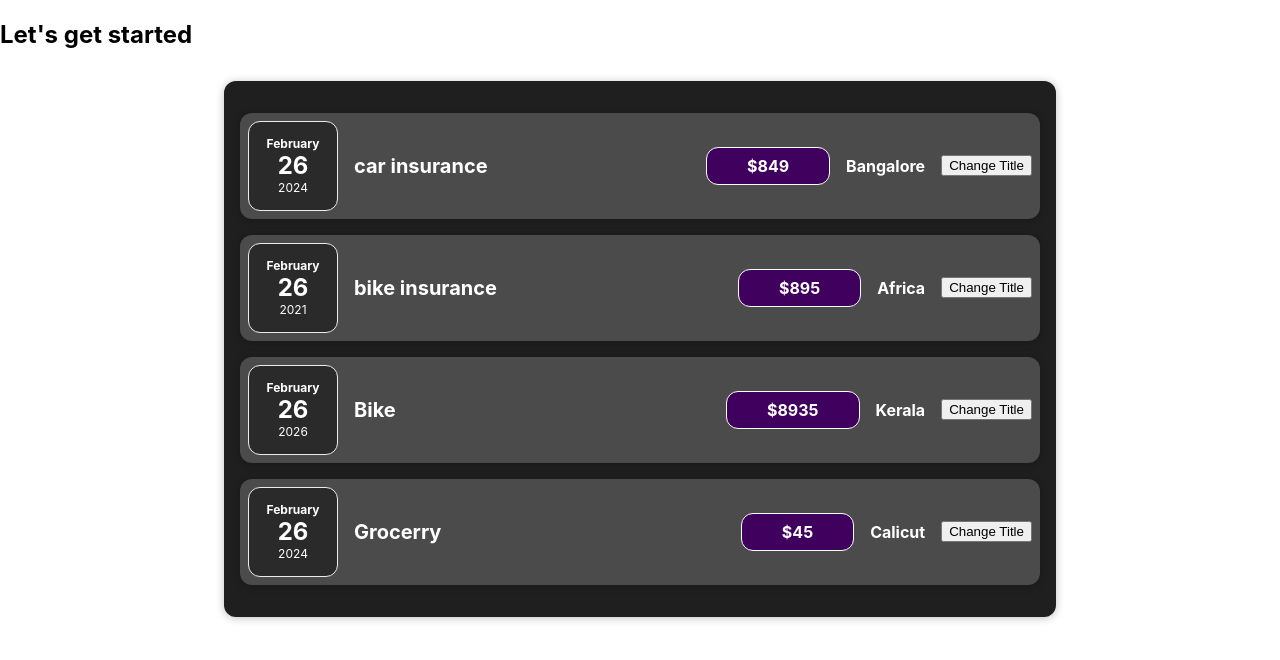
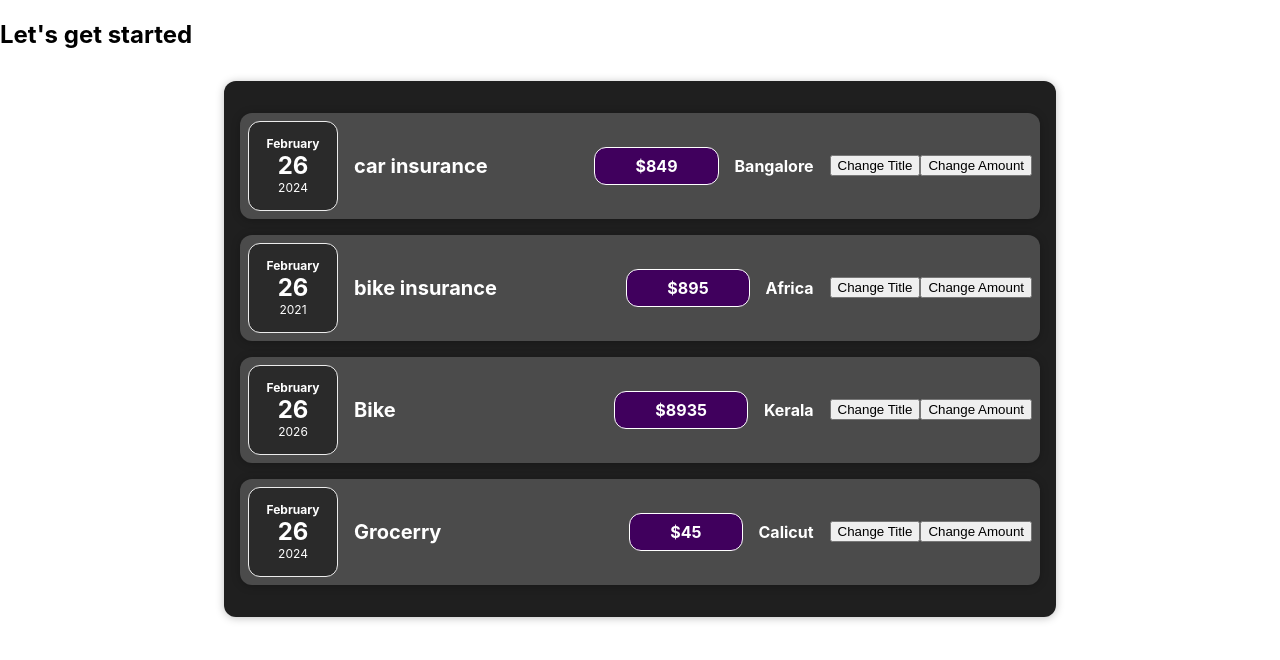
Before and after one commit to rinoojnr/react-refresh, a React (Create React App) app: page / in a window 1280 px wide. Shown: the top 660 px of the page. Built offline with nearby package versions, Linux system fonts and the light colour scheme.

Commit message:
Addedchange amount button

```diff
--- a/src/components/Expenses/ExpenseItem.js
+++ b/src/components/Expenses/ExpenseItem.js
@@ -7,6 +7,11 @@ import './ExpenseItem.css'
 
 const ExpenseItem = (props) =>{
     const [title, setTitle] = useState(props.title);
+    const [amount,setAmount] = useState(props.amount);
+
+    const clickHandler1 = () =>{
+        setAmount(100);
+    }
 
     const clickHandler = () => {
         setTitle('Updated!');
@@ -17,12 +22,13 @@ const ExpenseItem = (props) =>{
             <ExpenseDate date={props.date} />
             <ExpenseDetails title={title} />
             <div className="expense-item__price">
-                <div><h2>${props.amount}</h2></div>
+                <div><h2>${amount}</h2></div>
             </div>
             <div className="expense-item__location">
                 <h2>{props.LocationOfExpenditure}</h2>
             </div>
             <button onClick={clickHandler}>Change Title</button>
+            <button onClick={clickHandler1}>Change Amount</button>
         </Card>
     )
 }
```
